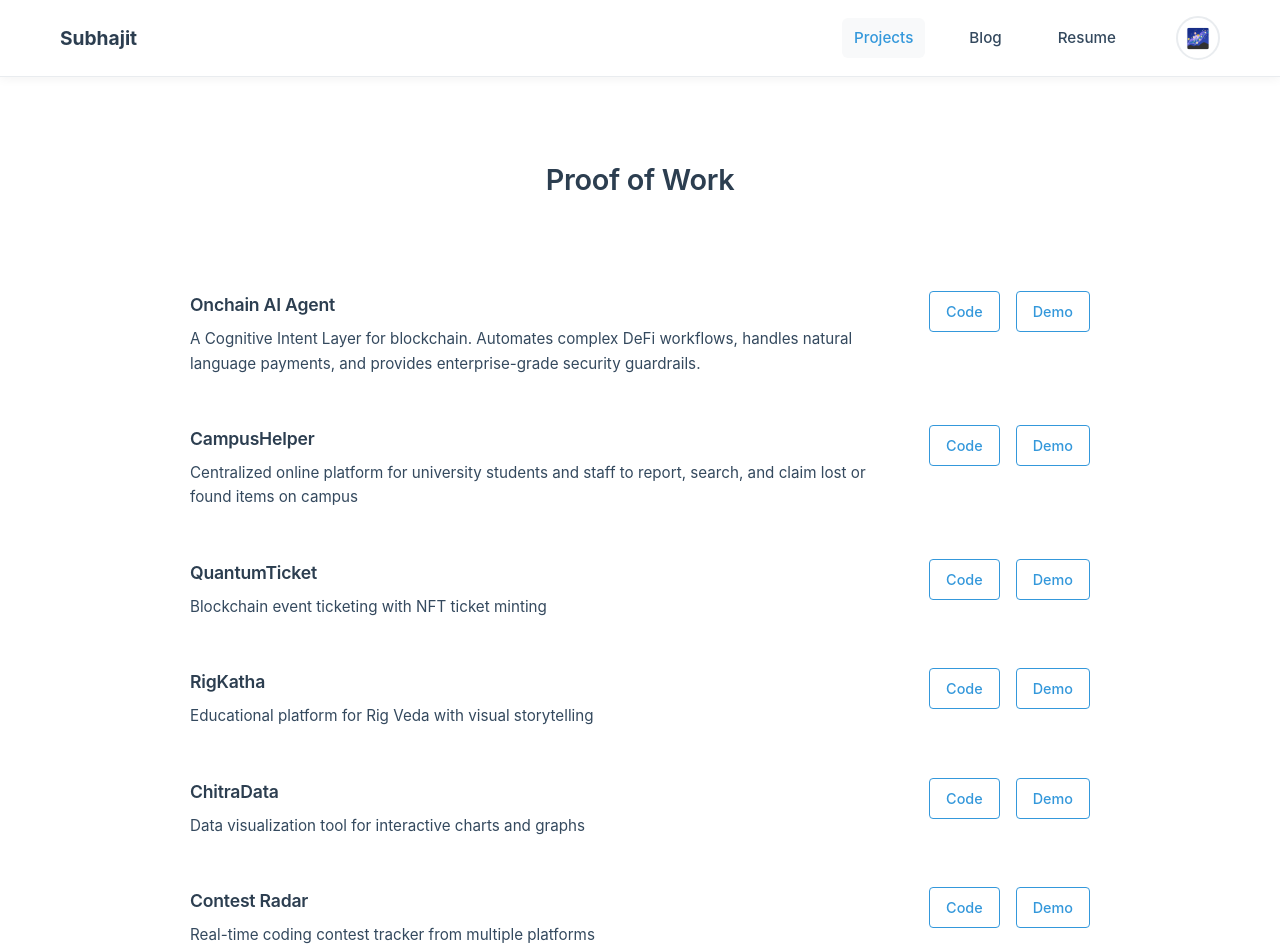
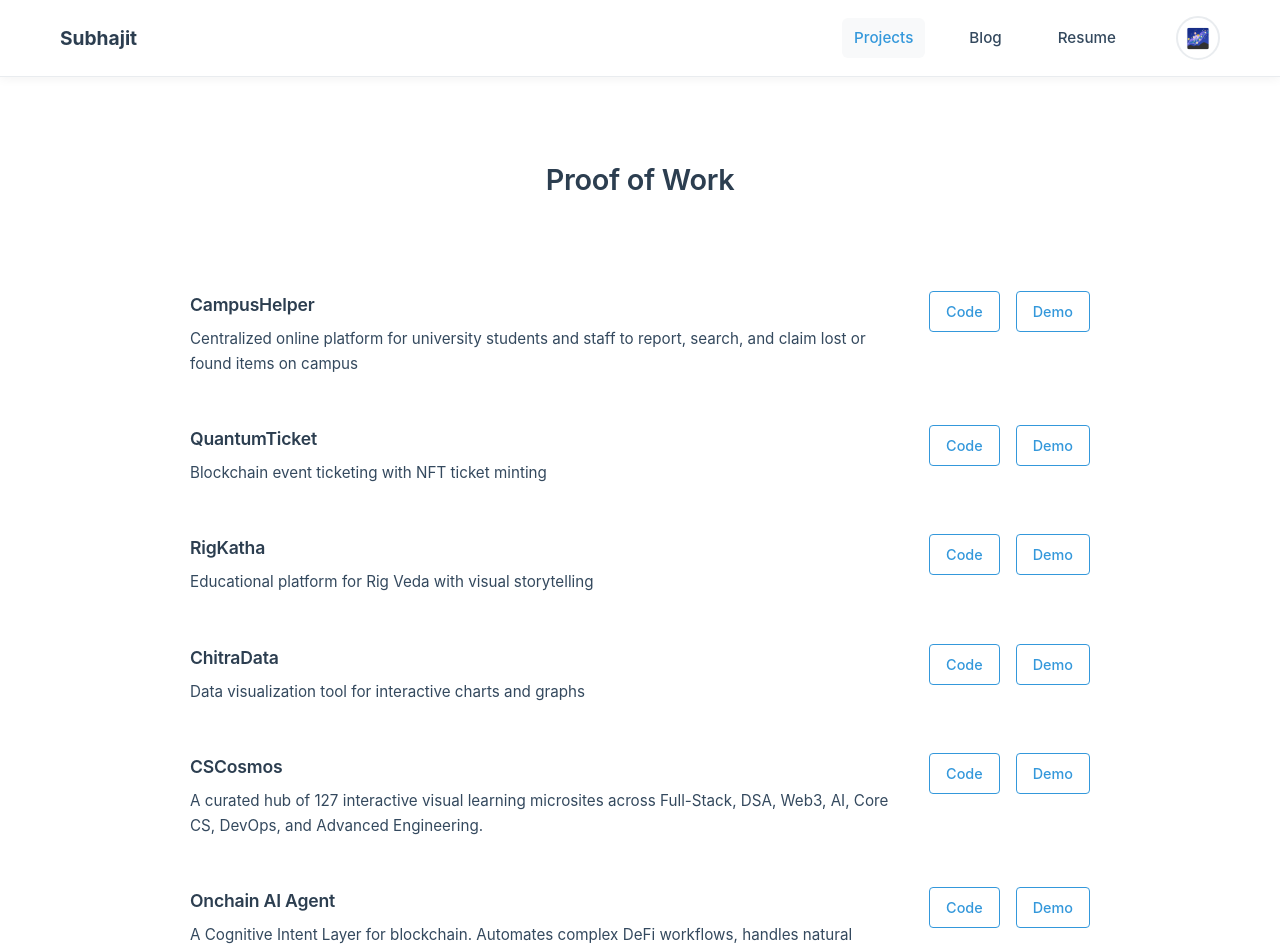
Before and after one commit to subhajitlucky/subhajit, a React (Vite) app: page /projects in a window 1280 px wide. Shown: the top 950 px of the page. Built offline with nearby package versions, Linux system fonts and the light colour scheme.

Commit message:
Reorganize projects list: move Onchain AI Agent entry and remove Contest Radar

```diff
--- a/src/data/projects.js
+++ b/src/data/projects.js
@@ -1,10 +1,4 @@
 const projects = [
-  {
-    title: "Onchain AI Agent",
-    description: "A Cognitive Intent Layer for blockchain. Automates complex DeFi workflows, handles natural language payments, and provides enterprise-grade security guardrails.",
-    github: "https://github.com/subhajitlucky/onchain-ai-agent",
-    demo: "https://github.com/subhajitlucky/onchain-ai-agent"
-  },
   {
     title: "CampusHelper",
     description: "Centralized online platform for university students and staff to report, search, and claim lost or found items on campus",
@@ -30,16 +24,15 @@ const projects = [
     demo: "https://chitradata.vercel.app"
   },
   {
-    title: "Contest Radar",
-    description: "Real-time coding contest tracker from multiple platforms",
-    github: "https://github.com/subhajitlucky/contest_radar",
-    demo: "https://contestradar.vercel.app"
-  },
-  {
     title: "CSCosmos",
     description: "A curated hub of 127 interactive visual learning microsites across Full-Stack, DSA, Web3, AI, Core CS, DevOps, and Advanced Engineering.",
     github: "https://github.com/subhajitlucky/cscosmos",
     demo: "https://cscosmos.vercel.app"
+  }, {
+    title: "Onchain AI Agent",
+    description: "A Cognitive Intent Layer for blockchain. Automates complex DeFi workflows, handles natural language payments, and provides enterprise-grade security guardrails.",
+    github: "https://github.com/subhajitlucky/onchain-ai-agent",
+    demo: "https://github.com/subhajitlucky/onchain-ai-agent"
   }
 ];
 
```
